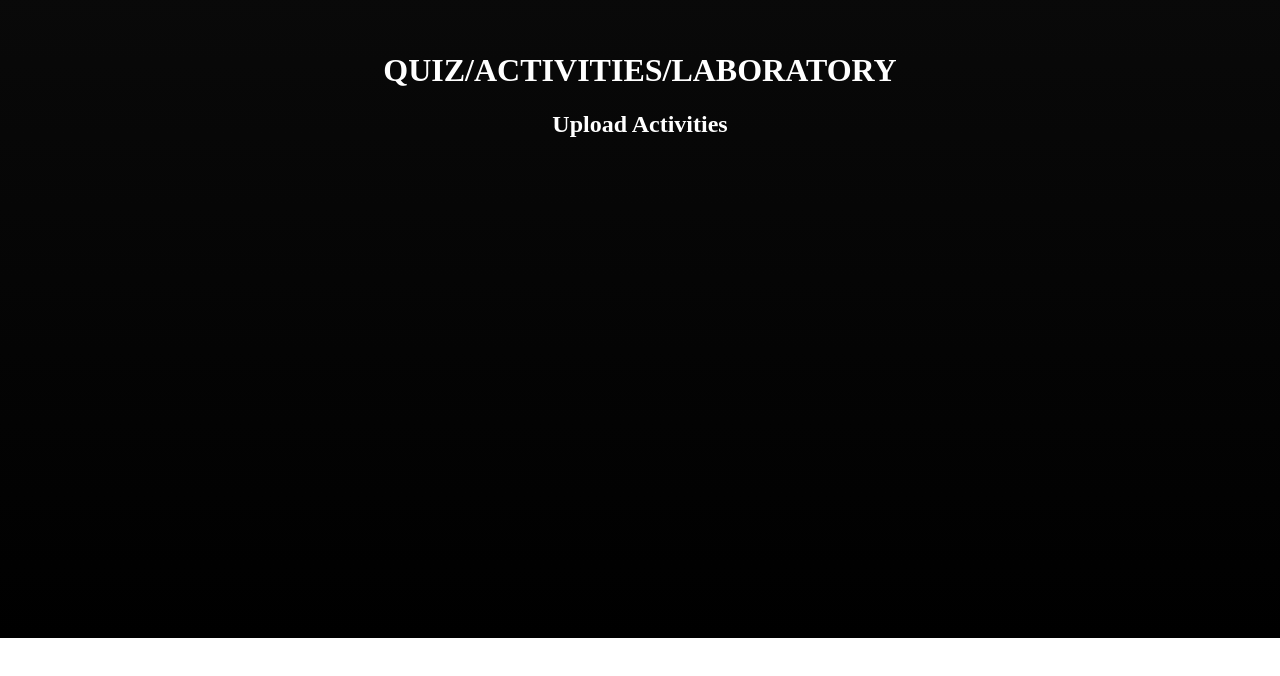
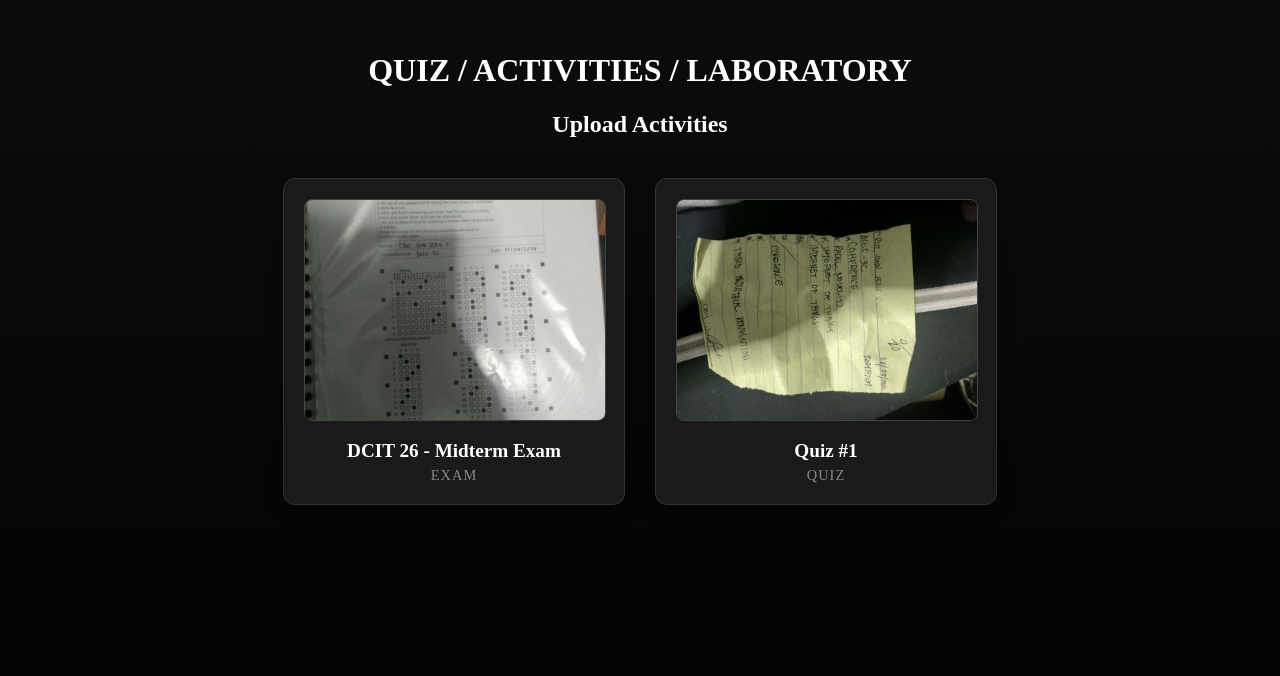
Before and after one commit to johncruz2413/DCIT26-CRUZ, a plain HTML site: page index.html in a window 1280 px wide. Shown: the part 1370-2046 px from the top of the page. Before the commit the page ends 2008 px from the top, so only its background shows below. Drawn offline with Linux system fonts and the light colour scheme.

Commit message:
Add files via upload

```diff
--- a/index.html
+++ b/index.html
@@ -10,7 +10,7 @@
         <ul class="nav-links">
             <li><a href="#" class="active">Home</a></li>
             <li><a href="#about">About Me</a></li>
-            <li><a href="#">Portfolio</a></li>
+            <li><a href="#portfolio">Portfolio</a></li>
   </ul>
 </nav>
     <img src="profiles.jpg" class="profile">
@@ -30,9 +30,29 @@
             skills to unlock new opportunities for my future.
             </p>
 </div>
-    <div class="Portfolios">
-    <h1 >QUIZ/ACTIVITIES/LABORATORY</h1>
+
+<div class="Portfolios" id="portfolio">
+    <h1>QUIZ / ACTIVITIES / LABORATORY</h1>
     <h2>Upload Activities</h2>
+
+    <div class="portfolio-container">
+        <div class="portfolio-card">
+            <a href="download (18).jpg" target="_blank" class="portfolio-link">
+                <img src="download (18).jpg" alt="Midterm Exam Answer Sheet" class="portfolio-img">
+                <h3 class="portfolio-title">DCIT 26 - Midterm Exam</h3>
+            </a>
+            <p class="portfolio-category">Exam</p>
+        </div>
+
+        <div class="portfolio-card">
+            <a href="download (17).jpg" target="_blank" class="portfolio-link">
+                <img src="download (17).jpg" alt="Short Quiz" class="portfolio-img">
+                <h3 class="portfolio-title">Quiz #1</h3>
+            </a>
+            <p class="portfolio-category">Quiz</p>
+        </div>
     </div>
+</div>
+
 </body>
  </html>
--- a/profilepagestyle.css
+++ b/profilepagestyle.css
@@ -119,3 +119,61 @@ html {
   text-align: center;
   margin: 10px auto 500px auto;
 }
+
+.portfolio-container {
+    display: flex;
+    justify-content: center;
+    gap: 30px;
+    flex-wrap: wrap;
+    max-width: 900px;
+    margin: 40px auto 0 auto;
+    padding: 0 20px;
+}
+
+.portfolio-card {
+    background-color: #1a1a1a;
+    border: 1px solid #333333;
+    border-radius: 12px;
+    padding: 20px;
+    width: 300px;
+    box-shadow: 0 4px 15px rgba(0, 0, 0, 0.4);
+    transition: transform 0.3s ease, box-shadow 0.3s ease;
+}
+
+.portfolio-card:hover {
+    transform: translateY(-5px);
+    box-shadow: 0 8px 25px rgba(255, 255, 255, 0.1);
+}
+
+.portfolio-link {
+    text-decoration: none;
+    color: inherit;
+    display: block;
+}
+
+.portfolio-img {
+    width: 100%;
+    height: 220px;
+    object-fit: cover;
+    border-radius: 8px;
+    border: 1px solid #444;
+}
+
+.portfolio-title {
+    color: #ffffff;
+    font-size: 1.2rem;
+    margin: 15px 0 5px 0;
+    transition: color 0.3s ease;
+}
+
+.portfolio-link:hover .portfolio-title {
+    color: #4a90e2;
+}
+
+.portfolio-category {
+    color: #888888;
+    font-size: 0.9rem;
+    margin: 0;
+    text-transform: uppercase;
+    letter-spacing: 1px;
+}
```
Also changed, not shown: download (17).jpg (added), download (18).jpg (added).
